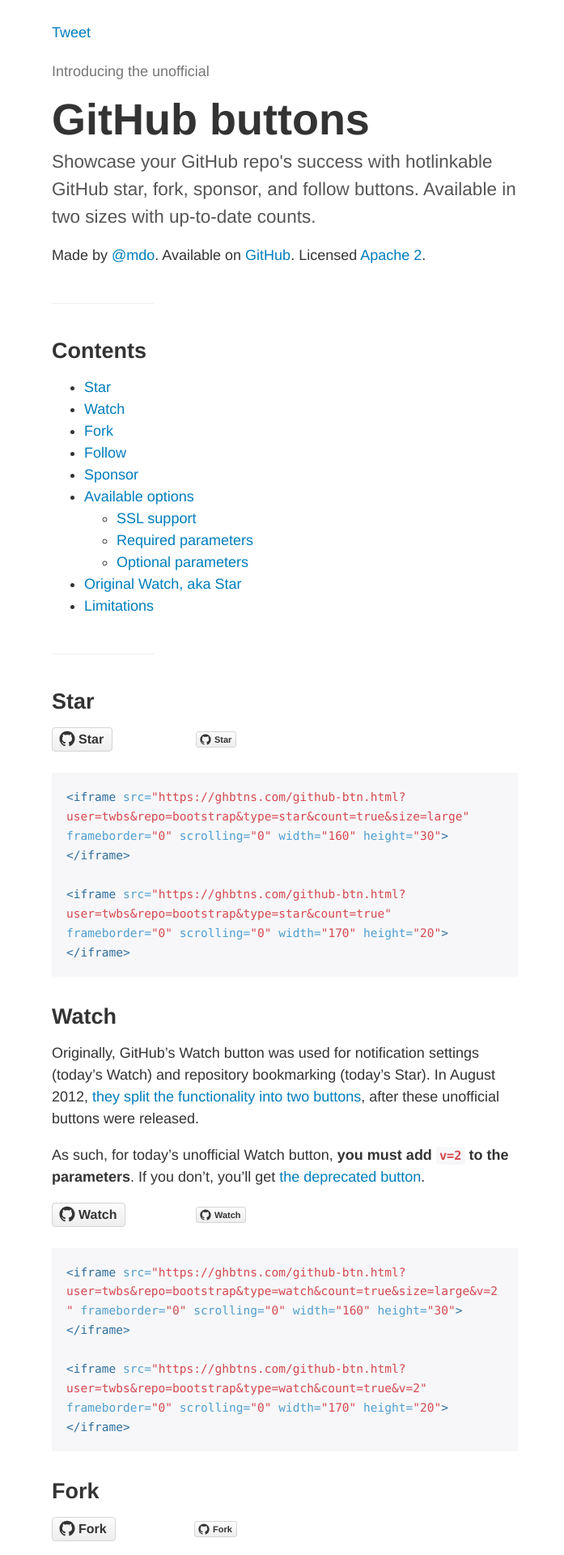
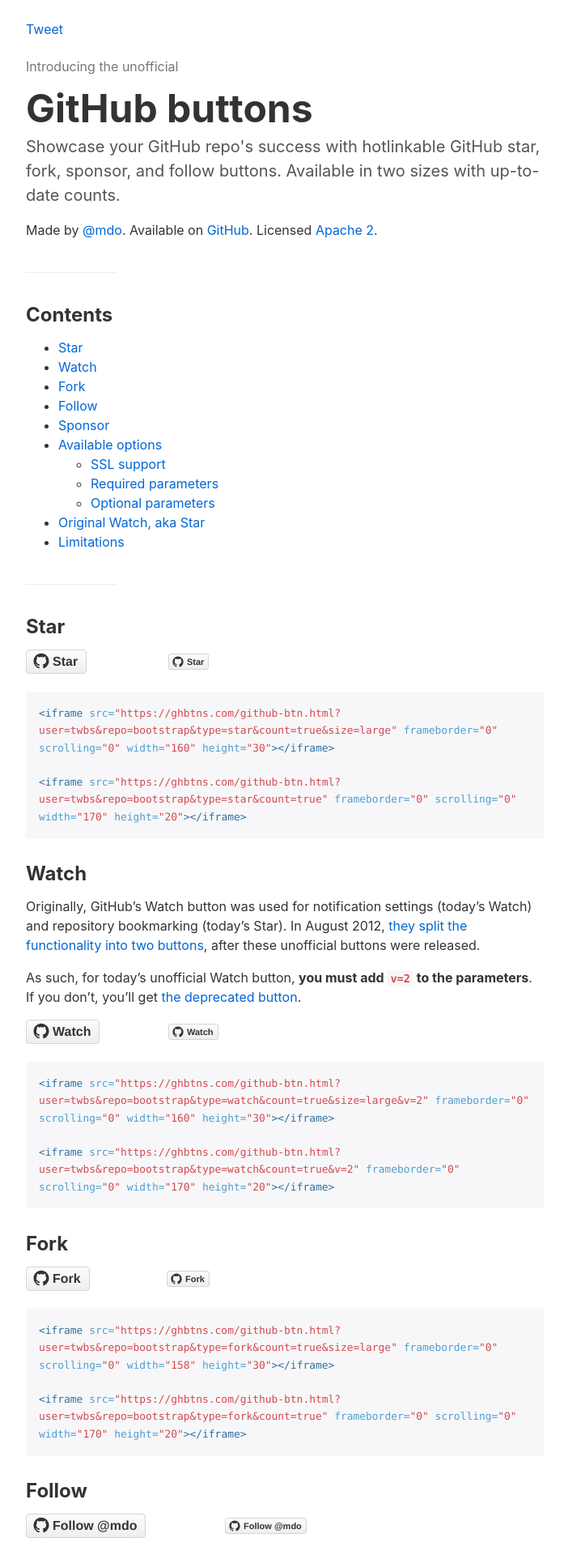
Before and after one commit to mdo/github-buttons, a Jekyll site: the page built from index.md, in a window 1280 px wide. Shown: the top 1920 px of the page at 81% size, without its empty margins (288-985 px from the left). Built offline with Jekyll 4.4.1, drawn with Linux system fonts in a browser that asks for light colours; comment, search, counter and statistics services are not loaded.

Commit message:
Revamp type sizes and font family, widen container, simplify button styles for docs page

```diff
--- a/_sass/_page.scss
+++ b/_sass/_page.scss
@@ -9,11 +9,7 @@
 }
 
 html {
-  font: 14px/1.5 "Helvetica Neue", Helvetica, Arial, sans-serif;
-
-  @media (min-width: 34em) {
-    font-size: 18px;
-  }
+  font: 16px/1.5 -apple-system, BlinkMacSystemFont, "Segoe UI", Helvetica, Arial, sans-serif, "Apple Color Emoji", "Segoe UI Emoji";
 }
 
 body {
@@ -57,7 +53,7 @@
 }
 
 a {
-  color: #007dbc;
+  color: #0366d6;
   text-decoration: none;
 
   &:hover {
@@ -154,32 +150,21 @@
 .btn {
   display: inline-block;
   padding: .5rem 1.25rem;
-  font-weight: 500;
+  font-weight: 700;
   color: #fff;
   text-decoration: none;
-  text-shadow: 0 -1px 0 rgba(0, 0, 0, .5);
-  background-color: #3072b3; /* Old browsers */
-  background-image: -webkit-gradient(linear, left top, left bottom, color-stop(0, #599bdc), color-stop(100%, #3072b3)); /* Chrome,Safari4+ */
-  background-image: -webkit-linear-gradient(top, #599bdc 0, #3072b3 100%); /* Chrome 10+,Safari 5.1+ */
-  background-image: -moz-linear-gradient(top, #599bdc 0, #3072b3 100%); /* FF3.6+ */
-  background-image: -ms-linear-gradient(top, #599bdc 0, #3072b3 100%); /* IE10+ */
-  background-image: -o-linear-gradient(top, #599bdc 0, #3072b3 100%); /* Opera 11.10+ */
-  background-image: linear-gradient(to bottom, #599bdc 0, #3072b3 100%); /* W3C */
-  filter: progid:DXImageTransform.Microsoft.gradient(startColorstr="#599bdc", endColorstr="#3072b3", GradientType=0); /* IE6-9 */
-  background-repeat: repeat-x; /* Repeat the gradient */
-  border: 1px solid #2967a4;
+  background-color: #0366d6;
+  border: 1px solid #0366d6;
   border-radius: 6px;
-  box-shadow: inset 0 1px 0 rgba(255, 255, 255, .1);
 
   &:hover {
     text-decoration: none;
-    background-position: 0 -15px;
+    background-color: #005cc5;
   }
 
   &:active {
-    background-color: #3072b3; /* Old browsers */
-    background-image: none;
-    box-shadow: inset 0 5px 10px rgba(0, 0, 0, .125), 0 1px 2px rgba(0, 0, 0, .2);
+    border-color: #005cc5;
+    box-shadow: inset 0 5px 10px rgba(0, 0, 0, .2);
   }
 }
 
@@ -203,7 +188,7 @@
  */
 
 .container {
-  max-width: 32rem;
+  max-width: 40rem;
   margin-right: auto;
   margin-left: auto;
 }
```
